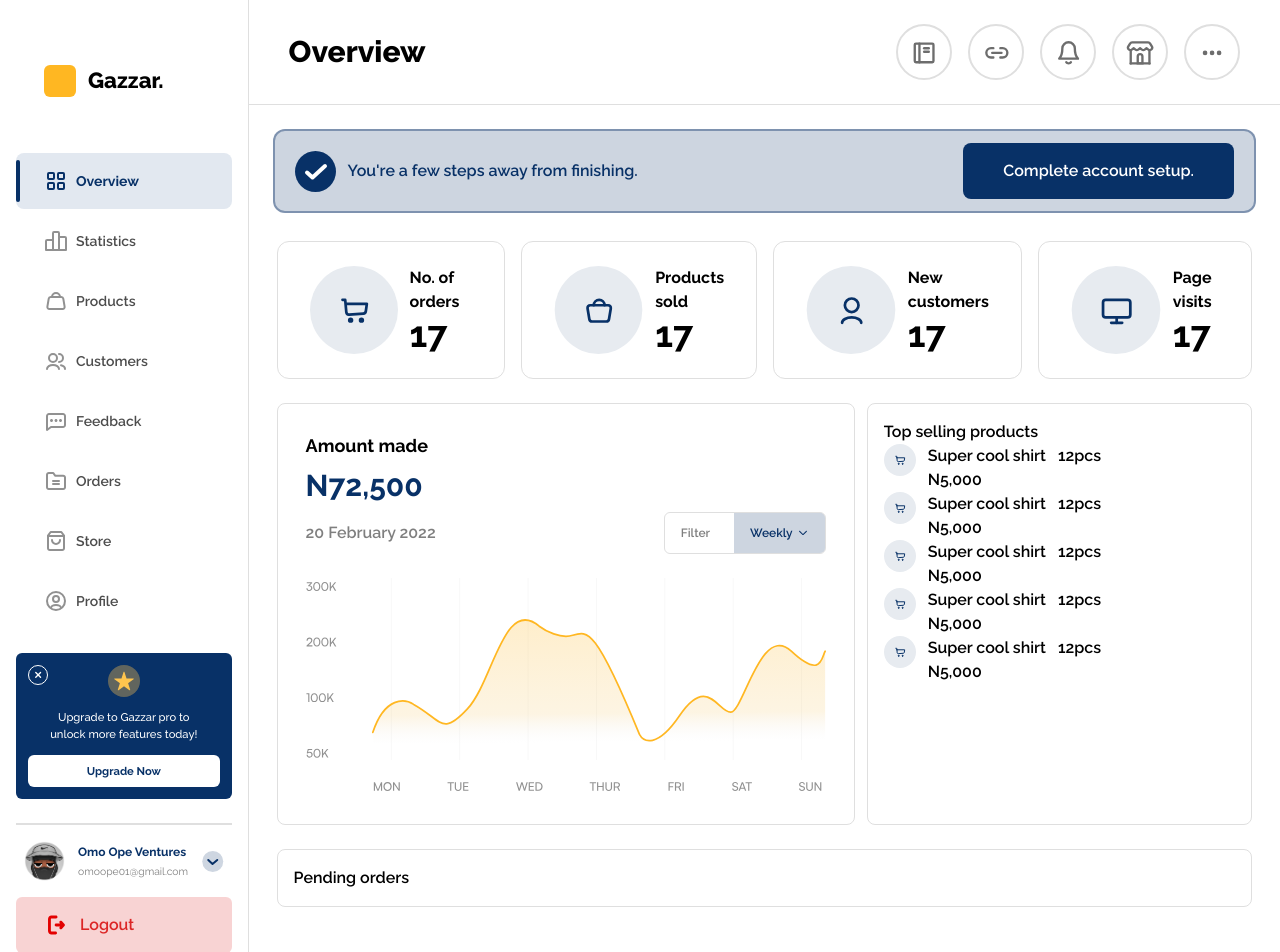
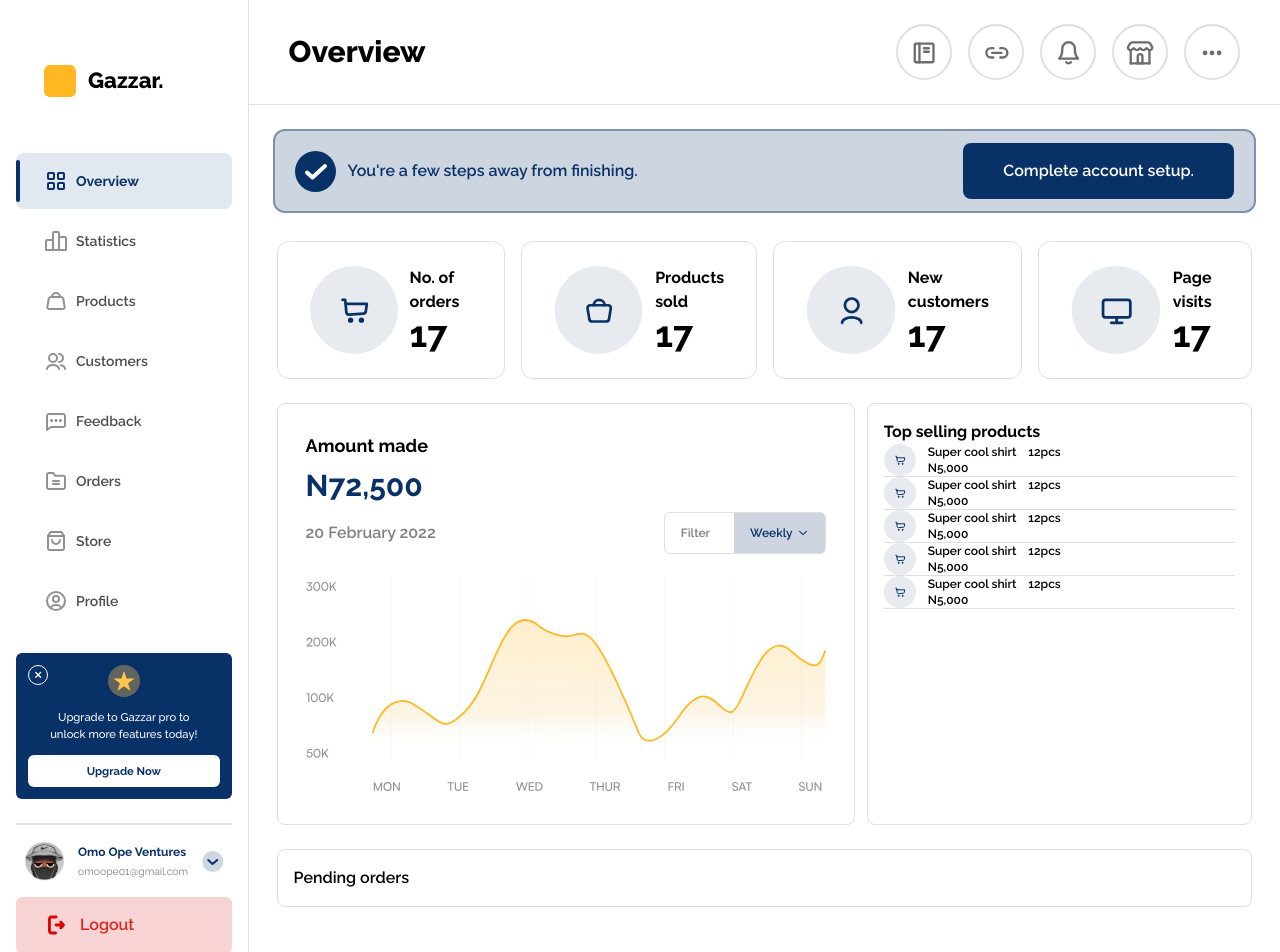
Before and after one commit to Fullstack-Roadmap/Gazzar-Frontend, a React (Vite) app: page /dashboard in a window 1280 px wide. Shown: the top 952 px of the page. Built offline with nearby package versions, Linux system fonts and the light colour scheme.

Commit message:
top selling section positoning

```diff
--- a/src/components/Overview.jsx
+++ b/src/components/Overview.jsx
@@ -57,10 +57,10 @@ const Overview = () => {
             </div>
             <img src={graph} alt="graph" className="mt-4" />
           </div>
-          <div className="w-2/5 p-4 border-gray border-[1px] rounded-lg font-semibold">
-            <h2>Top selling products</h2>
+          <div className="flex flex-col w-2/5 p-4 border-gray border-[1px] rounded-lg font-semibold text-xs">
+            <h2 className="text-base font-bold">Top selling products</h2>
             {topSellingProducts.map(() => (
-              <div className="flex gap-3">
+              <div className="flex gap-3 border-b-[1px] border-gray">
                 <img src={cart} alt="pfp" className="h-8" />
                 <div className="">
                   <h3>Super cool shirt</h3> <p>N5,000</p>
```
